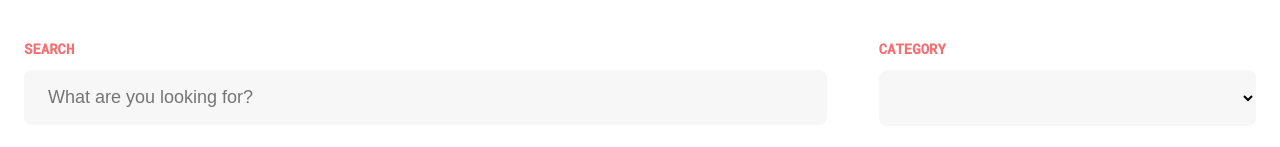
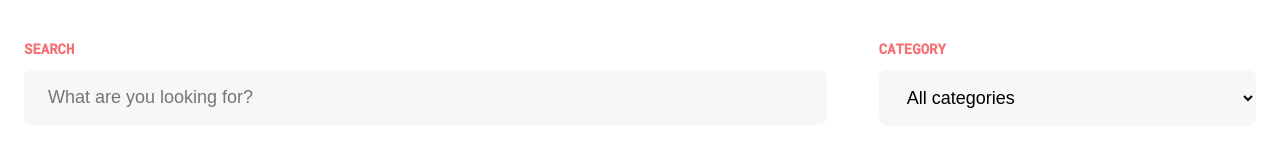
Before and after one commit to martaqh/monte-cinema-project, a Vue app: page /movies in a window 1280 px wide. Shown: the part 417-564 px from the top of the page. Built offline with nearby package versions, Linux system fonts and the light colour scheme; a web font is replaced by a local one.

Commit message:
Get movies categories for select

```diff
--- a/src/components/common/App/AppSelect.vue
+++ b/src/components/common/App/AppSelect.vue
@@ -16,7 +16,7 @@ export default defineComponent({
   },
   data() {
     return {
-      optionSelected: '',
+      optionSelected: this.optionDefault,
     }
   }
 });
--- a/src/components/pages/AllMoviesPage.vue
+++ b/src/components/pages/AllMoviesPage.vue
@@ -18,11 +18,8 @@ export default defineComponent({
   computed: {
     ...mapState(movies, ["movies"]),
     moviesCategories() {
-      const movieCategories = []
-      for (let movie of this.movies) {
-        movieCategories.push(movie.genre)
-      }
-      return movieCategories
+      const allCategories = this.movies.map(movie => movie.genre.name)
+      return new Set(allCategories)
     }
   },
 });
```
